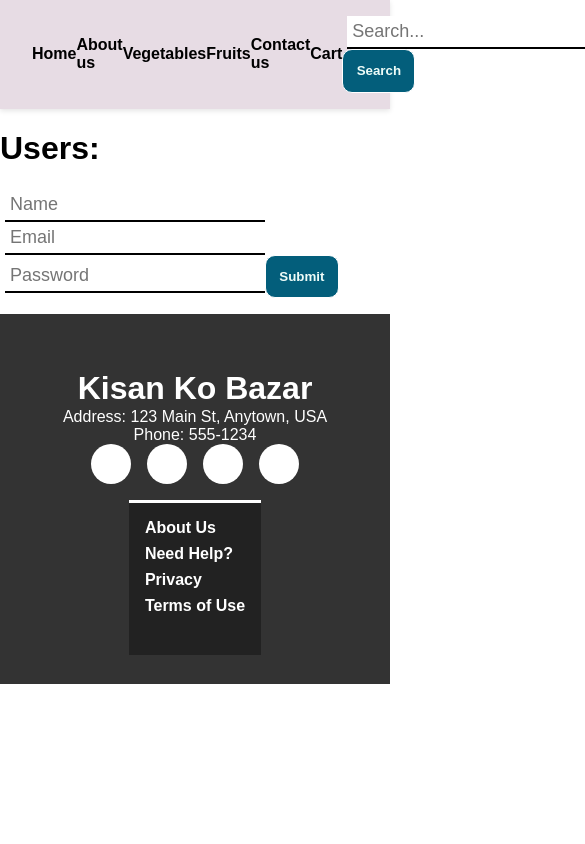
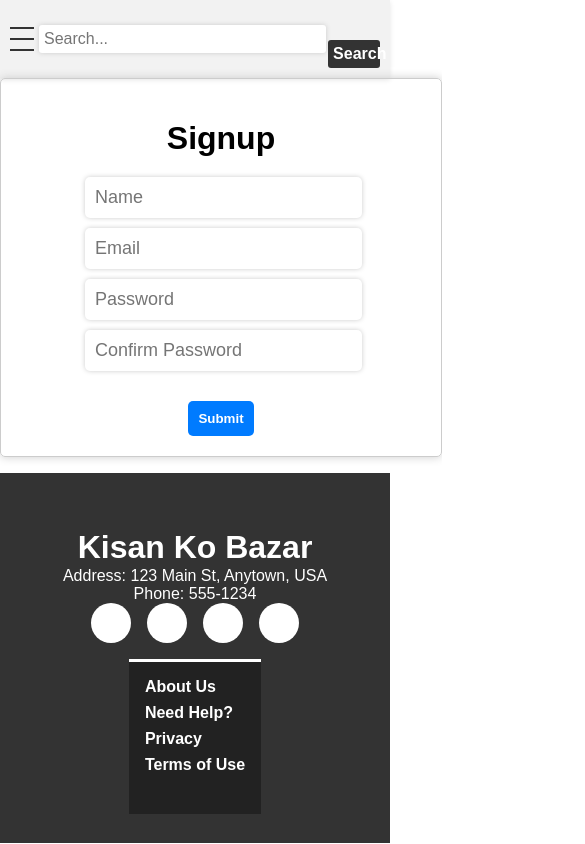
Before and after one commit to rudraru/Kishanbazar.github.io, a React (Create React App) app: page /Signup in a window 390 px wide. Shown: the top 844 px of the page, 585 px wide, since content can reach past the window. Built offline with nearby package versions, Linux system fonts and the light colour scheme.

Commit message:
first commit

```diff
--- a/package.json
+++ b/package.json
@@ -18,7 +18,7 @@
     "react-dom": "^18.2.0",
     "react-player": "^2.12.0",
     "react-router-dom": "^6.10.0",
-    "react-scripts": "5.0.1",
+    "react-scripts": "^5.0.1",
     "simple-react-form": "^4.0.0",
     "text": "^0.1.0",
     "web-vitals": "^2.1.4"
--- a/src/Component/Page/Navigation.css
+++ b/src/Component/Page/Navigation.css
@@ -1,4 +1,4 @@
-
+/*
 
   .nav{
 
@@ -40,7 +40,7 @@
     transform: scaleX(0);
     transition: all 0.2s ease-in-out;
     top: -2px; /* Updated to position line above text */
-  }
+  /* }
 
   .Navitem a:hover:before {
     visibility: visible;
@@ -55,7 +55,7 @@
     bottom: -2px;
     left: 0;
     background-color: lightgreen; /* Updated to light green */
-    visibility: hidden;
+    /* visibility: hidden;
     transform: scaleX(0);
     transition: all 0.2s ease-in-out;
   }
@@ -63,14 +63,125 @@
   .Navitem a:hover:after {
     visibility: visible;
     transform: scaleX(1);
-    top: 100%; /* Updated to position line below text */
-  }
+    top: 100%; Updated to position line below text */
+  /* }
+   */
 
 
 
 
 
 
-  .Navitem a:hover {
-    color:  linear-gradient(to right, #833AB4, #C13584, #E1306C, #FD1D1D, #F56040, #FFC107); /* create a purple-pink gradient */
+
+   .Navitem {
+    display: flex;
+    justify-content: space-between;
+    align-items: center;
+    padding: 0;
+    margin: 0;
+    list-style-type: none;
+
+
+        width: 35rem;
+        position: relative;
+
+
+   }
+   .nav {
+    display: flex;
+    justify-content: space-between;
+    align-items: center;
+    background-color: #f2f2f2;
+    padding: 10px;
   }
+
+  .toggle-button {
+    display: none;
+    flex-direction: column;
+    justify-content: space-between;
+    height: 24px;
+    cursor: pointer;
+  }
+
+  .toggle-line {
+    width: 24px;
+    height: 2px;
+    background-color: #333;
+    transition: all 0.3s ease-in-out;
+  }
+
+  .toggle-line.active:nth-child(1) {
+    transform: rotate(45deg) translate(5px, 5px);
+  }
+
+  .toggle-line.active:nth-child(2) {
+    opacity: 0;
+  }
+
+  .toggle-line.active:nth-child(3) {
+    transform: rotate(-45deg) translate(5px, -5px);
+  }
+
+  @media (max-width: 768px) {
+    .toggle-button {
+      display: flex;
+    }
+
+    .nav-items {
+      display: none;
+      flex-direction: column;
+      list-style: none;
+      margin: 0;
+      padding: 0;
+      position: absolute;
+      top: 60px;
+      left: 0;
+      right: 0;
+      background-color: #f2f2f2;
+      z-index: 1;
+      box-shadow: 0 2px 5px rgba(0, 0, 0, 0.3);
+    }
+
+    .nav-items.show-menu {
+      display: flex;
+    }
+
+    .nav-item {
+      margin: 10px 0;
+    }
+
+    .nav-item a {
+      display: block;
+      padding: 10px;
+      text-decoration: none;
+      color: #333;
+    }
+
+    .search-box {
+      margin-top: 10px;
+      display: flex;
+      flex-direction: row;
+      justify-content: space-between;
+      align-items: center;
+      width: 100%;
+    }
+
+    .search-box input[type="text"] {
+      width: 80%;
+      padding: 5px;
+      font-size: 16px;
+      border: none;
+      border-radius: 3px;
+    }
+
+    .search-box button[type="submit"] {
+      width: 15%;
+      padding: 5px;
+      font-size: 16px;
+      background-color: #333;
+      color: #fff;
+      border: none;
+      border-radius: 3px;
+      cursor: pointer;
+    }
+  }
--- a/src/Component/Page/Navigation.js
+++ b/src/Component/Page/Navigation.js
@@ -1,33 +1,40 @@
+
+
 import React from 'react';
 import { Link } from 'react-router-dom';
-import './Navigation.css'
+import './Navigation.css';
 
 class Navigation extends React.Component {
+  constructor(props) {
+    super(props);
+    this.state = {
+      showMenu: false
+    };
+  }
+
+  toggleMenu = () => {
+    this.setState(prevState => ({ showMenu: !prevState.showMenu }));
+  }
+
   render() {
     return (
-      <nav className='nav'>
-        <ul className='Navitem'>
-
-          <Link to='/' > Home</Link>
-
-          <Link to='/Aboutus/us' > About us</Link>
-
-
-          <Link to='/fruits' > Vegetables</Link>
-          <Link to='/fruits' > Fruits </Link>
-          <Link to='/Contactus' > Contact us</Link>
-          <Link to='/fruits' > Cart</Link>
-
+      <nav className="nav">
+        <div className="toggle-button" onClick={this.toggleMenu}>
+          <div className={this.state.showMenu ? "toggle-line active" : "toggle-line"}></div>
+          <div className={this.state.showMenu ? "toggle-line active" : "toggle-line"}></div>
+          <div className={this.state.showMenu ? "toggle-line active" : "toggle-line"}></div>
+        </div>
+        <ul className={this.state.showMenu ? "nav-items show-menu" : "nav-items"}>
+          <li className="nav-item"><Link to="/">Home</Link></li>
+          <li className="nav-item"><Link to="/aboutus/us">About Us</Link></li>
+          <li className="nav-item"><Link to="/vegetables">Vegetables</Link></li>
+          <li className="nav-item"><Link to="/fruits">Fruits</Link></li>
+          <li className="nav-item"><Link to="/contactus">Contact Us</Link></li>
+          <li className="nav-item"><Link to="/cart">Cart</Link></li>
         </ul>
-        <form >
-        <div className="search-box">
-  <input type="text" placeholder="Search..."/>
-  <button type="submit">Search</button>
-
-
-
-
-</div>
+        <form className="search-box">
+          <input type="text" placeholder="Search..." />
+          <button type="submit">Search</button>
         </form>
       </nav>
     );
--- a/src/Component/Page/Signup.css
+++ b/src/Component/Page/Signup.css
@@ -1,6 +1,6 @@
 
 /* Form Side of Container */
-
+/*
 .form-side{
     position: absolute;
     z-index: 1;
@@ -36,7 +36,7 @@
 
 
   /* Layout styling of forms, labels, inputs */
-  .form-comp{
+  /* .form-comp{
     flex-direction: column;
     box-shadow: 0px 0px 10px rgba(252, 252, 252, 0.1);
     border: 1px solid #ccc;
@@ -56,7 +56,7 @@
     flex-direction: column;
     box-shadow: 0px 0px 10px rgba(128, 128, 133, 0.884);
     /* padding for border  */
-  padding: 10rem;
+  /* padding: 10rem;
 
   }
 
@@ -70,4 +70,87 @@
   .sign-up-form > label > input{
     width: 100%
 
+  }/ */
+
+
+
+
+
+
+
+
+
+
+
+  .signup-container {
+    display: flex;
+    flex-direction: column;
+    align-items: center;
+    padding: 20px;
+    border: 1px solid #ccc;
+    border-radius: 5px;
+    box-shadow: 0 0 10px #ccc;
+    width: 400px;
+    margin: 0 auto;
   }
+
+  h1 {
+    margin-bottom: 20px;
+    font-size: 2rem;
+  }
+
+  form {
+    display: flex;
+    flex-direction: column;
+    align-items: center;
+  }
+
+  input[type="text"],
+  input[type="email"],
+  input[type="password"] {
+    margin-bottom: 10px;
+    padding: 10px;
+    border-radius: 5px;
+    border: none;
+    box-shadow: 0 0 5px #ccc;
+    width: 100%;
+  }
+
+  button[type="submit"] {
+    margin-top: 20px;
+    padding: 10px;
+    border: none;
+    border-radius: 5px;
+    background-color: #007bff;
+    color: #fff;
+    cursor: pointer;
+    transition: all 0.3s ease;
+  }
+
+  button[type="submit"]:hover {
+    background-color: #0056b3;
+  }
+
+  .error {
+    margin-top: 10px;
+    color: #dc3545;
+  }
+
+  .success-popup {
+    position: fixed;
+    top: 20px;
+    left: 50%;
+    transform: translateX(-50%);
+    background-color: #28a745;
+    color: #fff;
+    padding: 10px 20px;
+    border-radius: 5px;
+    box-shadow: 0 0 10px #ccc;
+    z-index: 1;
+    animation: fade-out 4s forwards;
+  }
+
+  @keyframes fade-out {
+    from { opacity: 1; }
+    to { opacity: 0; }
+  }
--- a/src/Component/Page/Signup.jsx
+++ b/src/Component/Page/Signup.jsx
@@ -1,46 +1,80 @@
+import React, { useState } from 'react';
+import { useNavigate } from 'react-router-dom';
+import createUser from '../api/Api';
+import './Signup.css';
 
-
-
-import React, { useState} from 'react';
-import createUser  from '../api/Api';
 const Signup = () => {
   const [users, setUsers] = useState([]);
   const [name, setName] = useState('');
   const [email, setEmail] = useState('');
   const [password, setPassword] = useState('');
-
-  // useEffect(() => {
-  //   const fetchUsers = async () => {
-  //     const data = await getUsers();
-  //     setUsers(data);
-  //   };
-
-  //   fetchUsers();
-  // }, []);
+  const [confirmPassword, setConfirmPassword] = useState('');
+  const [error, setError] = useState('');
+  const [success, setSuccess] = useState(false);
+  const history = useNavigate();
 
   const handleSubmit = async (event) => {
     event.preventDefault();
+
+    // Check if email already exists
+    const existingUser = users.find(user => user.email === email);
+    if (existingUser) {
+      setError('Email is already taken');
+      setTimeout(() => {
+        setError('');
+      }, 4000);
+      return;
+    }
+
+    // Check if passwords match
+    if (password !== confirmPassword) {
+      setError('Passwords do not match');
+      setTimeout(() => {
+        setError('');
+      }, 4000);
+      return;
+    }
+
     const newUser = await createUser(name, email, password);
     setUsers(prevUsers => [...prevUsers, newUser]);
     setName('');
     setEmail('');
     setPassword('');
+    setConfirmPassword('');
+    setSuccess(true);
+
+    setTimeout(() => {
+      setSuccess(false);
+      history('/');
+    }, 4000);
   };
 
   return (
-    <div>
-      <h1>Users:</h1>
+    <div className="signup-container">
+      <h1>Signup</h1>
+
+      {error && <p className="error">{error}</p>}
+
+      {success && (
+        <div className="success-popup">
+          <p>Signup successful! Redirecting to home page...</p>
+        </div>
+      )}
+
+      <form onSubmit={handleSubmit}>
+        <input type="text" placeholder="Name" value={name} onChange={event => setName(event.target.value) } required />
+        <input type="email" placeholder="Email" value={email} onChange={event => setEmail(event.target.value)} required />
+        <input type="password" placeholder="Password" value={password} onChange={event => setPassword(event.target.value)} required/>
+        <input type="password" placeholder="Confirm Password" value={confirmPassword} onChange={event => setConfirmPassword(event.target.value)} required/>
+        <button type="submit">Submit</button>
+      </form>
+
+      {/* <h2>Users:</h2>
       <ul>
         {users.map(user => (
           <li key={user.id}>{user.name} - {user.email}</li>
         ))}
-      </ul>
-      <form onSubmit={handleSubmit}>
-        <input type="text" placeholder="Name" value={name} onChange={event => setName(event.target.value)} />
-        <input type="email" placeholder="Email" value={email} onChange={event => setEmail(event.target.value)} />
-        <input type="password" placeholder="Password" value={password} onChange={event => setPassword(event.target.value)} />
-        <button type="submit">Submit</button>
-      </form>
+      </ul> */}
     </div>
   );
 };
```
Also changed, not shown: 2 other files (tests, documents, lock files or other folders).
